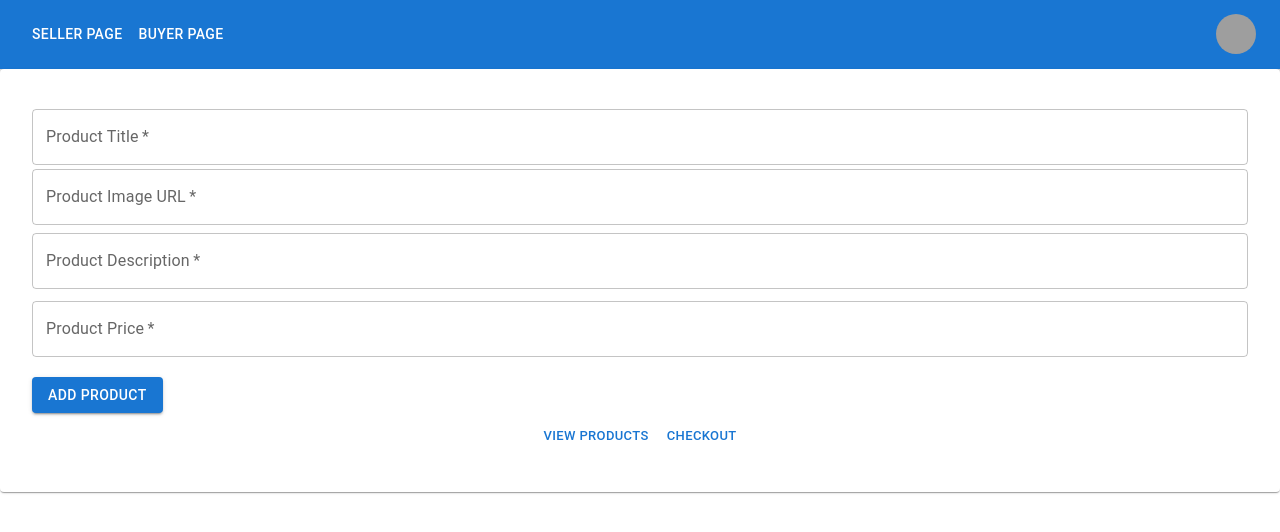
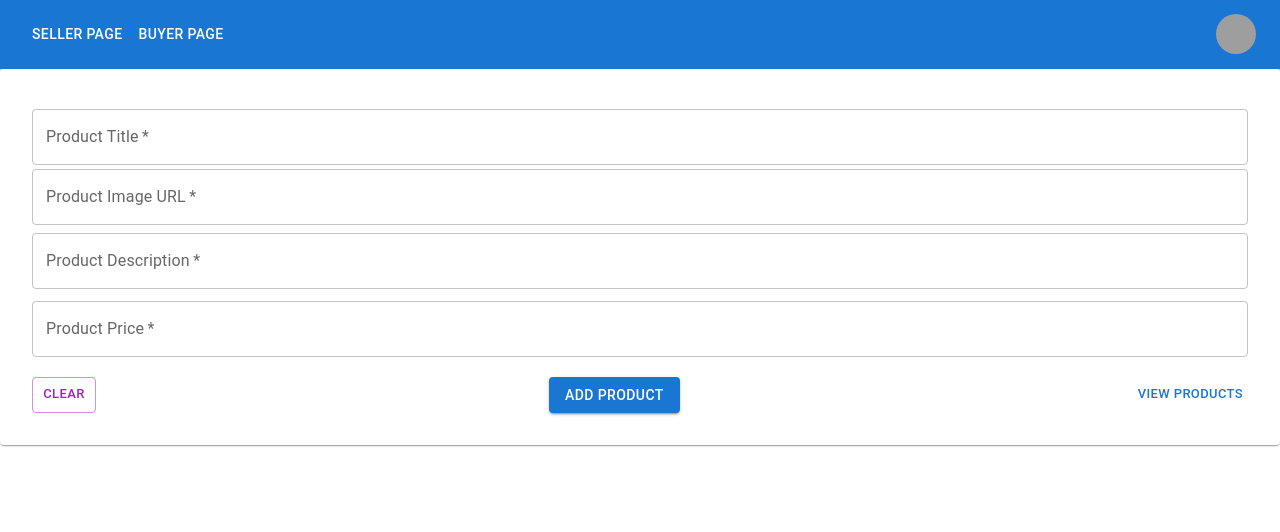
Before and after one commit to U1-tkarsh/Mern_Cubexo_E-commerce, a React (Vite) app in the folder frontend/: page /seller in a window 1280 px wide. Shown: the top 532 px of the page. Built offline with nearby package versions, Linux system fonts and the light colour scheme; sample sign-in values are in the browser's storage; grey boxes are pictures that could not be loaded.

Commit message:
improve seller page ui

```diff
--- a/frontend/src/pages/Seller.jsx
+++ b/frontend/src/pages/Seller.jsx
@@ -1,4 +1,4 @@
-import { Box, Button, CardActions, TextField, Paper } from '@mui/material';
+import { Box, Button, TextField, Paper } from '@mui/material';
 import { useState } from "react";
 import API from "../../api/axios";
 import { Link } from 'react-router-dom';
@@ -73,14 +73,25 @@ export default function MediaCard() {
                 required
               />
             </Box>
-            <Button onClick={addTask} variant="contained" color="primary">
-              Add Product
-            </Button>
+            <Box className="button-container" sx={{ display: 'flex', justifyContent: 'space-between', marginTop: 2 }}>
+              <Button size="small" variant="outlined" color="secondary" onClick={() => {
+                setNewTitle("");
+                setNewImage("");
+                setNewDescription("");
+                setPrice("");
+              }}>
+                Clear
+              </Button>
+              <Button onClick={addTask} variant="contained" color="primary">
+                Add Product
+              </Button>
+              <Button size="small">
+                <Link to='/'>
+                  View Products
+                </Link>
+              </Button>
+            </Box>
           </Box>
-          <CardActions>
-            <Button size="small"><Link to='/'>View Products</Link></Button>
-            <Button size="small">Checkout</Button>
-          </CardActions>
         </Box>
       </Box>
     </Paper>
```
